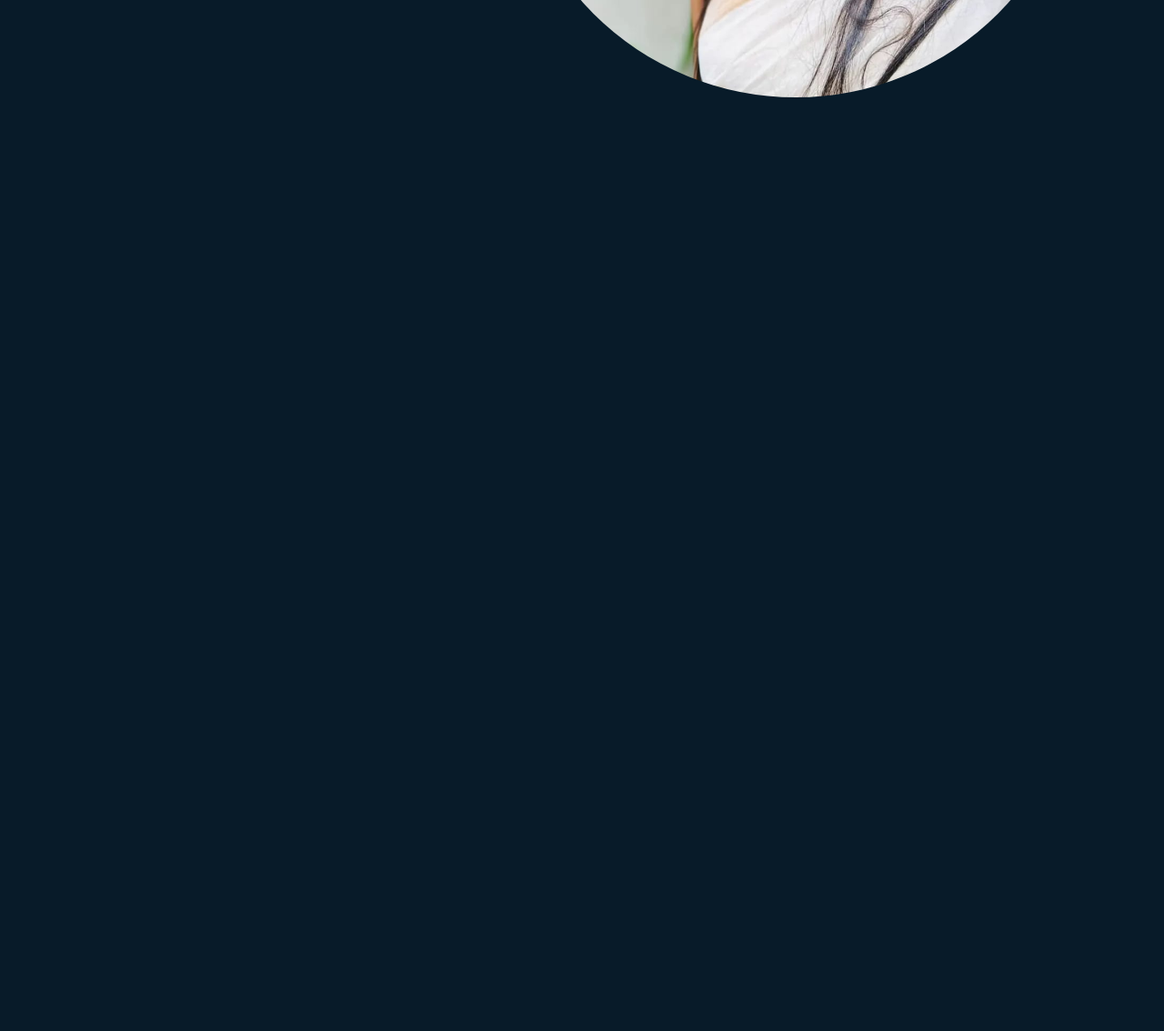
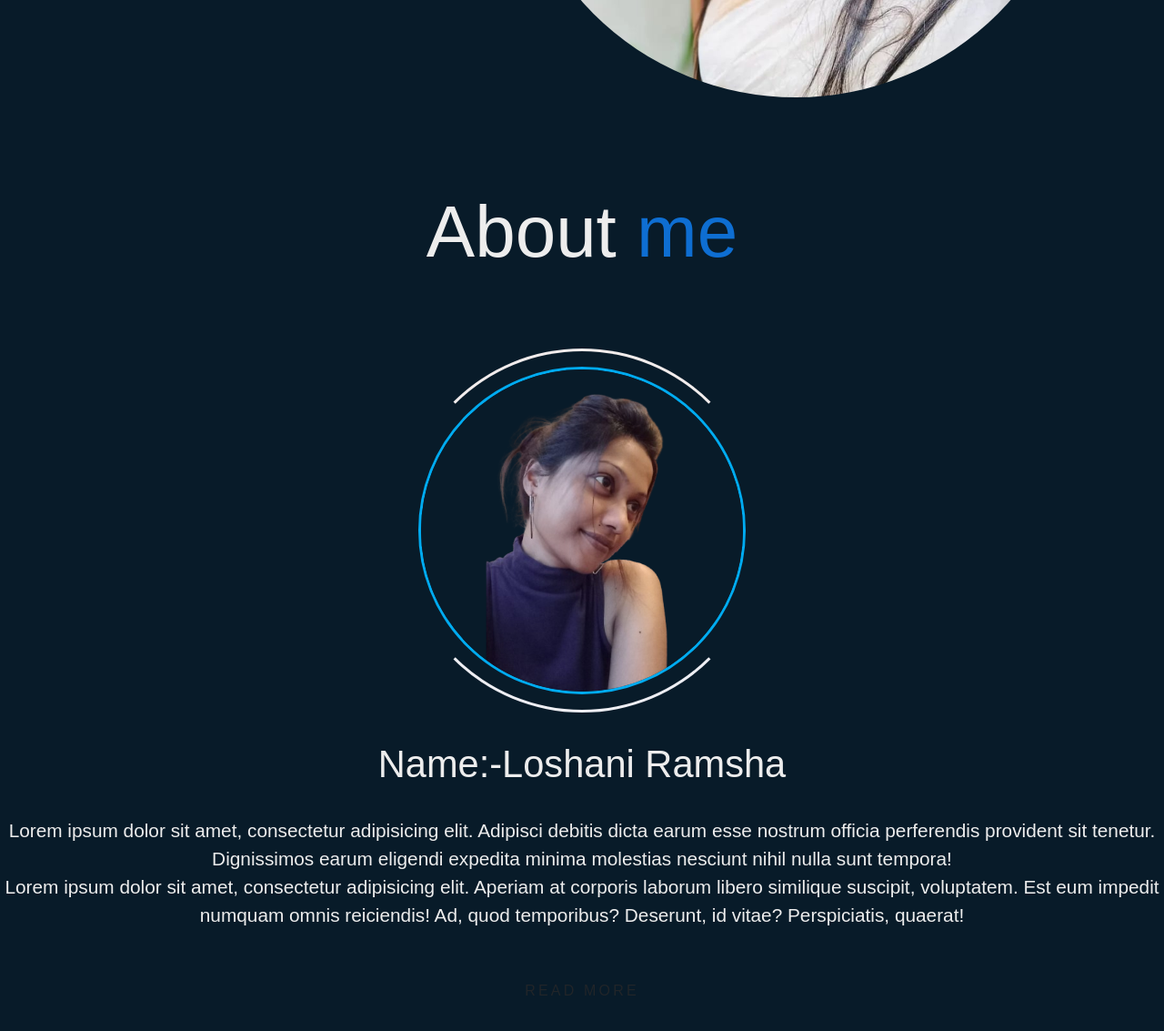
Before and after one commit to loshaniramsha/Loshani-Ramsha, a plain HTML site: page index.html in a window 1280 px wide. Shown: the part 593-1726 px from the top of the page at 91% size. Before the commit the page ends 870 px from the top, so only its background shows below. Drawn offline with nearby package versions, Linux system fonts and the light colour scheme.

Commit message:
design about page

```diff
--- a/assets/style/style.css
+++ b/assets/style/style.css
@@ -1,4 +1,10 @@
 @import "https://fonts.googleapis.com/css2?family=Roboto:wght@300&display=swap";
+
+:root {
+    --primary-color: #081b29;
+    --secondary-color: #00abf0;
+    --second-big-color: #ededed;
+}
 
 * {
     margin: 0;
@@ -172,15 +178,103 @@
     width: 700px;
     height: 100vh;
     object-fit: cover;
-    opacity: .5;
+    opacity: 0.3;
+    z-index: -1;
+}
 
-}
+/*animation*/
+
 .home-img img{
     width: 90%;
     border-radius: 50%;
+    transition: 0.5s;
 }
 .home-img img:hover{
     background-color: #081b29;
     transition: 0.5s;
     opacity: .9;
 }
+
+/*About Page*/
+.about{
+    display: flex;
+    justify-content: center;
+    align-items: center;
+    flex-direction: column;
+    gap: 2rem;
+    background: var(--primary-color);
+    padding-bottom: 6rem;
+}
+.heading{
+    font-size: 5rem;
+    margin-bottom: 3rem;
+    text-align: center;
+}
+span{
+    color: #0e6ed2;
+}
+.about-img{
+    position: relative;
+    width: 25rem;
+    height: 25rem;
+    border-radius: 50%;
+    display: flex;
+    justify-content: center;
+    align-items: center;
+}
+.about-img img{
+    width: 90%;
+    border-radius: 50%;
+    transition: 0.5s;
+    border: .2rem solid #00abf0;
+}
+.about-img img:hover{
+    background-color: #081b29;
+    transition: 0.5s;
+    opacity: .9;
+}
+.about-img .circle-spin{
+    position: absolute;
+    top: 50%;
+    left: 50%;
+    transform: translate(-50%,-50%);
+    width: 100%;
+    height: 100%;
+    border-radius: 50%;
+    border-top: .2rem solid #f1ecec;
+    border-bottom: .2rem solid #eeeef3;
+    border-left: .2rem solid transparent;
+    border-right: .2rem solid transparent;
+    animation: animate 4s linear infinite;
+}
+.about-content{
+    text-align: center;
+}
+.about-content h3{
+    font-size: 2.6rem;
+}
+.about-content p{
+    font-size: 1.3rem;
+    margin: 2rem 0 3rem;
+
+}
+.btn-box.btns{
+    display: inline-block;
+    width: 15rem;
+    color: #ededed;
+}
+.btn-box.btns a::before{
+    background: #081b29;
+}
+.btn{
+    color: #ededed;
+    font-size: 1.7rem;
+    font-weight: 700;
+    display: inline-block;
+    text-transform: uppercase;
+    text-decoration: none;
+    letter-spacing: .2rem;
+    border-radius: .5rem;
+    padding: .5rem 4rem;
+    transition: .5s ease;
+}
--- a/index.html
+++ b/index.html
@@ -13,7 +13,7 @@
 <header id="header">
     <nav id="nav">
         <a href="#" class="active">Home</a>
-        <a href="#">About</a>
+        <a href="#about">About</a>
         <a href="#">Tools</a>
         <a href="#">Project</a>
         <a href="#">Contact</a>
@@ -42,9 +42,28 @@
         <a href="#"><i class='bx bxl-linkedin'></i></a>
     </div><!--home-social-->
     <div class="home-img" data-aos="fade-up-left">
-        <img src="assets/img/homePage.jpeg" width="600px">
+        <img src="assets/img/home-img.jpeg" alt="">
     </div><!--home-img-->
 </section><!--home-->
+
+<!--About-->
+<section class="about" id="about">
+    <h2 class="heading">About <span>me</span></h2>
+
+   <div class="about-img" data-aos="fade-up-right">
+       <img src="assets/img/about-img-.png" width="400px">
+       <span class="circle-spin"></span>
+   </div><!--about-img-->
+    <div class="about-content">
+    <h3>Name:-Loshani Ramsha</h3>
+        <p>Lorem ipsum dolor sit amet, consectetur adipisicing elit. Adipisci debitis dicta earum esse nostrum officia perferendis provident sit tenetur. Dignissimos earum eligendi expedita minima molestias nesciunt nihil nulla sunt tempora!
+        <br>Lorem ipsum dolor sit amet, consectetur adipisicing elit. Aperiam at corporis laborum libero similique suscipit, voluptatem. Est eum impedit numquam omnis reiciendis! Ad, quod temporibus? Deserunt, id vitae? Perspiciatis, quaerat!
+        </p>
+        <div class="btn-box btns" data-aos="flip-left">
+            <a href="#" class="btn">Read More</a>
+        </div>
+    </div><!--about-content-->
+</section><!--about-->
 
 
 <script src="https://cdn.jsdelivr.net/npm/bootstrap@5.3.3/dist/js/bootstrap.bundle.min.js" integrity="sha384-YvpcrYf0tY3lHB60NNkmXc5s9fDVZLESaAA55NDzOxhy9GkcIdslK1eN7N6jIeHz" crossorigin="anonymous"></script>
```
Also changed, not shown: assets/img/about-img-.png (added), assets/img/home-img.jpeg (renamed from assets/img/homePage.jpeg).
